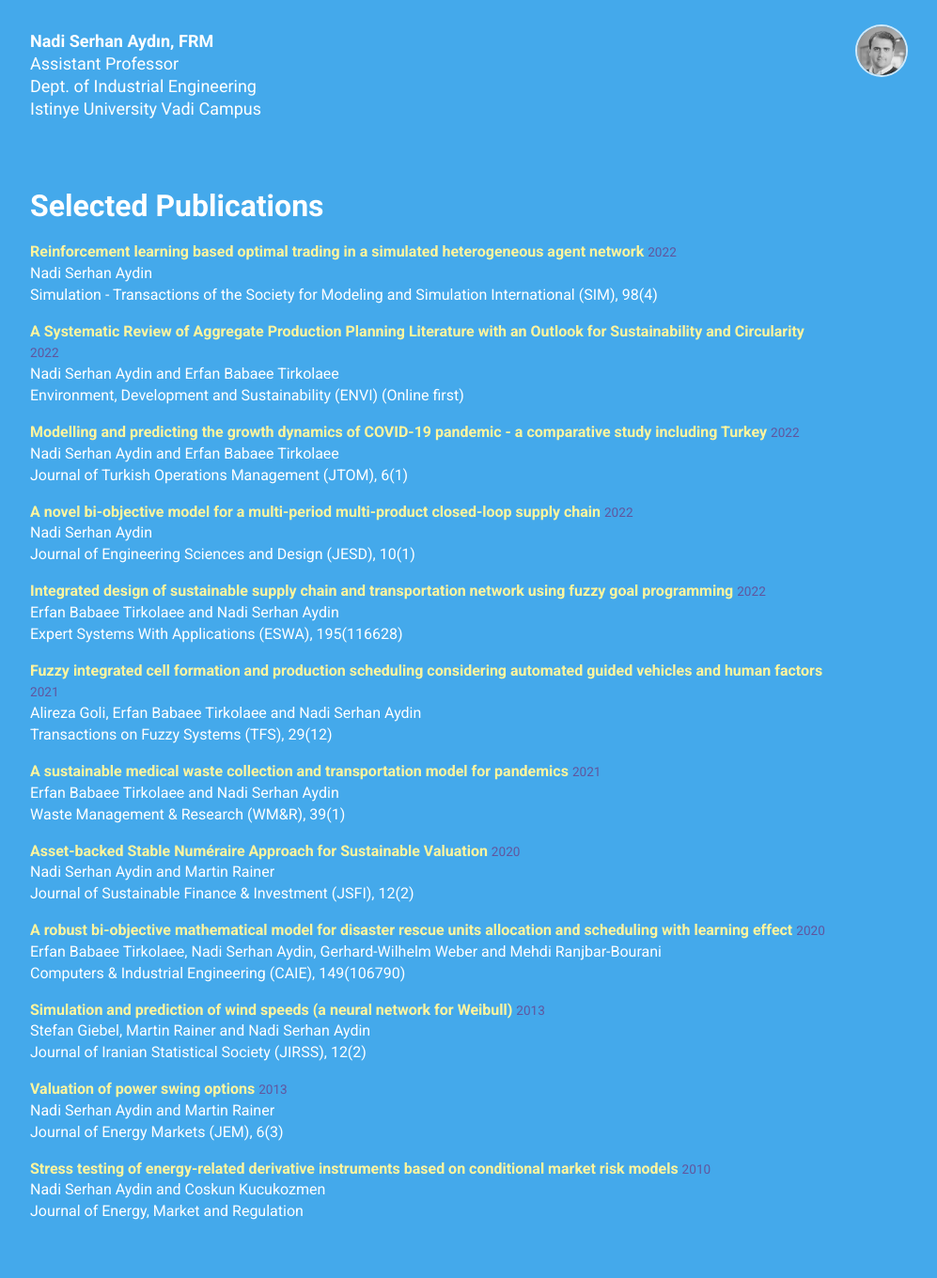
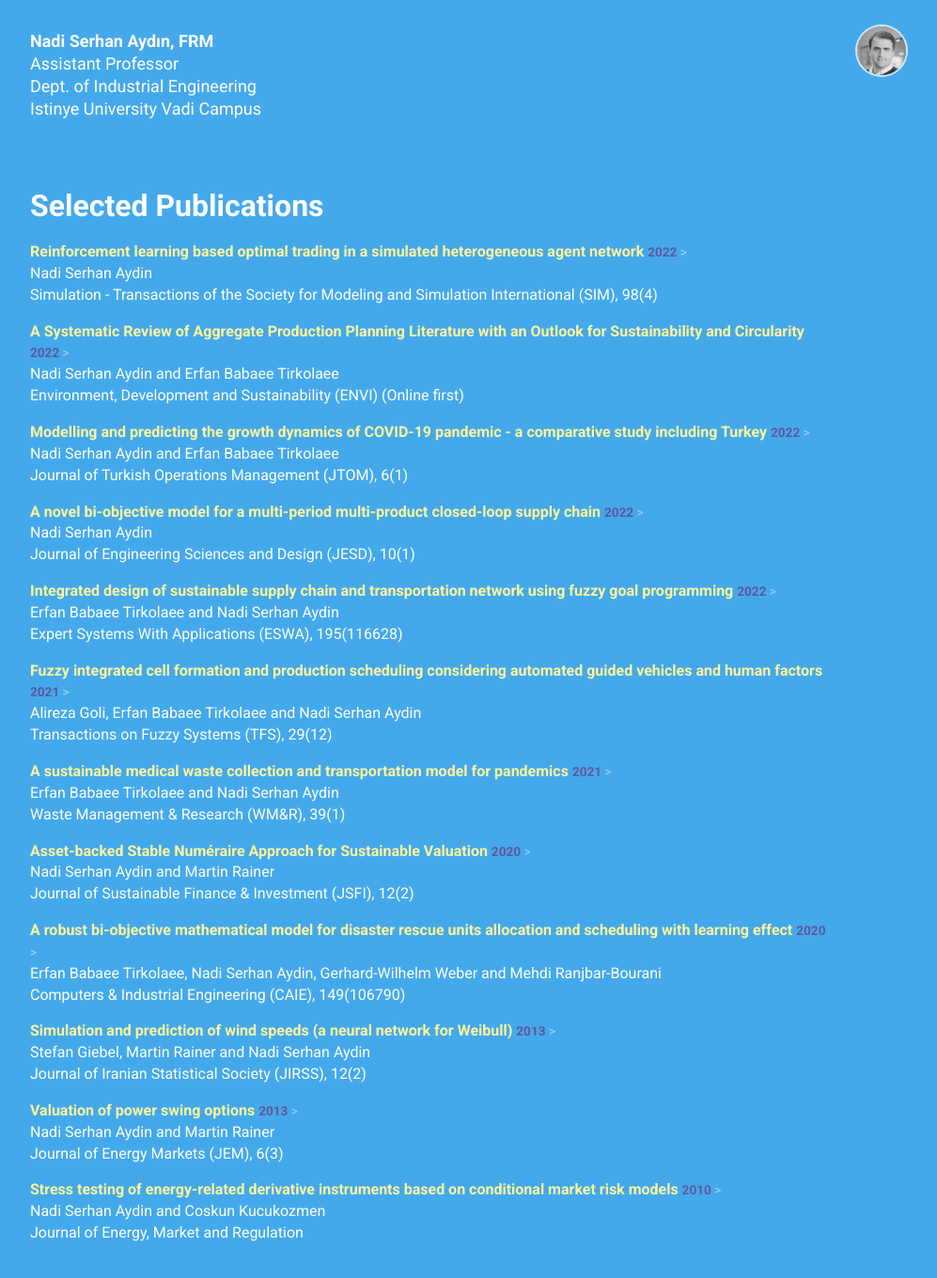
Before and after one commit to nsydn/nsydn.github.io, a Jekyll site: the page built from index.html, in a window 1280 px wide and 1400 px high, scrolled down 814 px. Shown: the top 1360 px of the window at 94% size, without its empty margins (38-1035 px from the left). Built offline with Jekyll 4.4.1, drawn with Linux system fonts in a browser that asks for light colours; nearby versions of some CDN libraries.

Commit message:
Update albertine.html

```diff
--- a/_layouts/albertine.html
+++ b/_layouts/albertine.html
@@ -149,9 +149,11 @@ It is threatened by habitat loss.
             {% if publication.type == 'journal_preprint' %}
               {{ publication.status }}
             {% else %}
-              <font color="#7D0552">
-                {{ publication.year }}
-              </font>
+              <b>
+                <font color="#7D0552">
+                  {{ publication.year }}
+                </font>
+              </b>>
             {% endif %}
             </small>
             <br>
```
